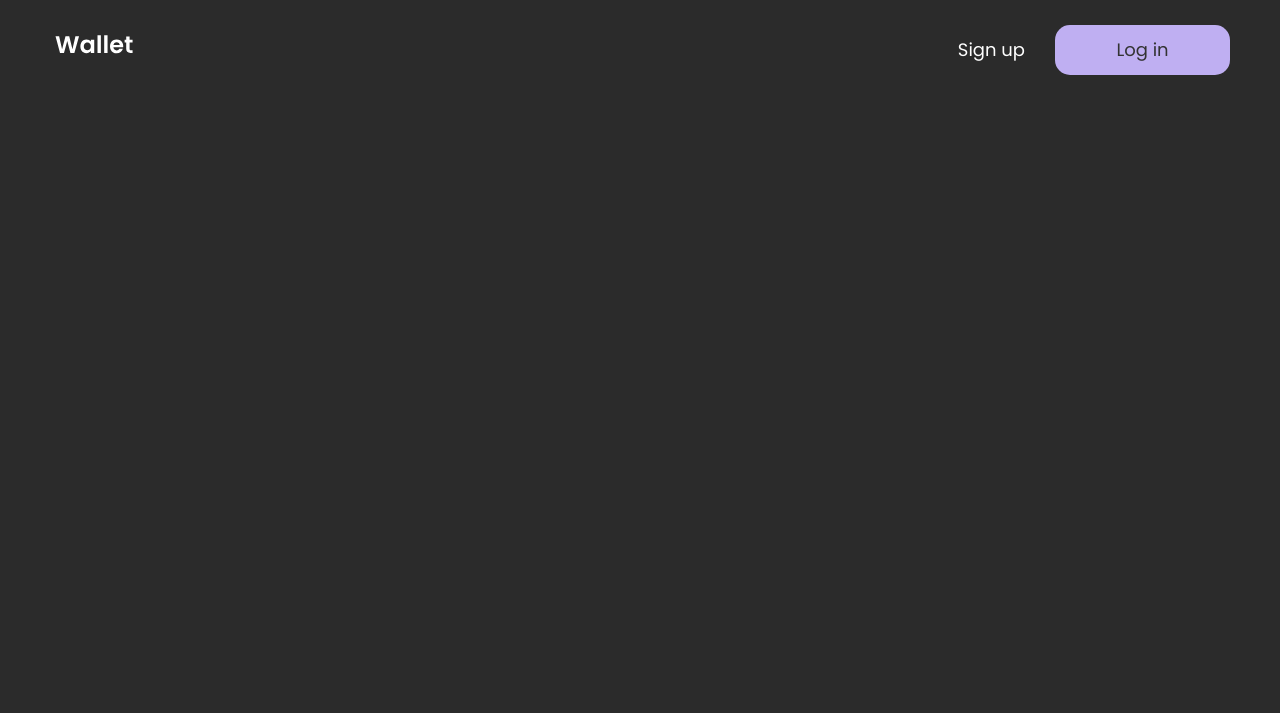
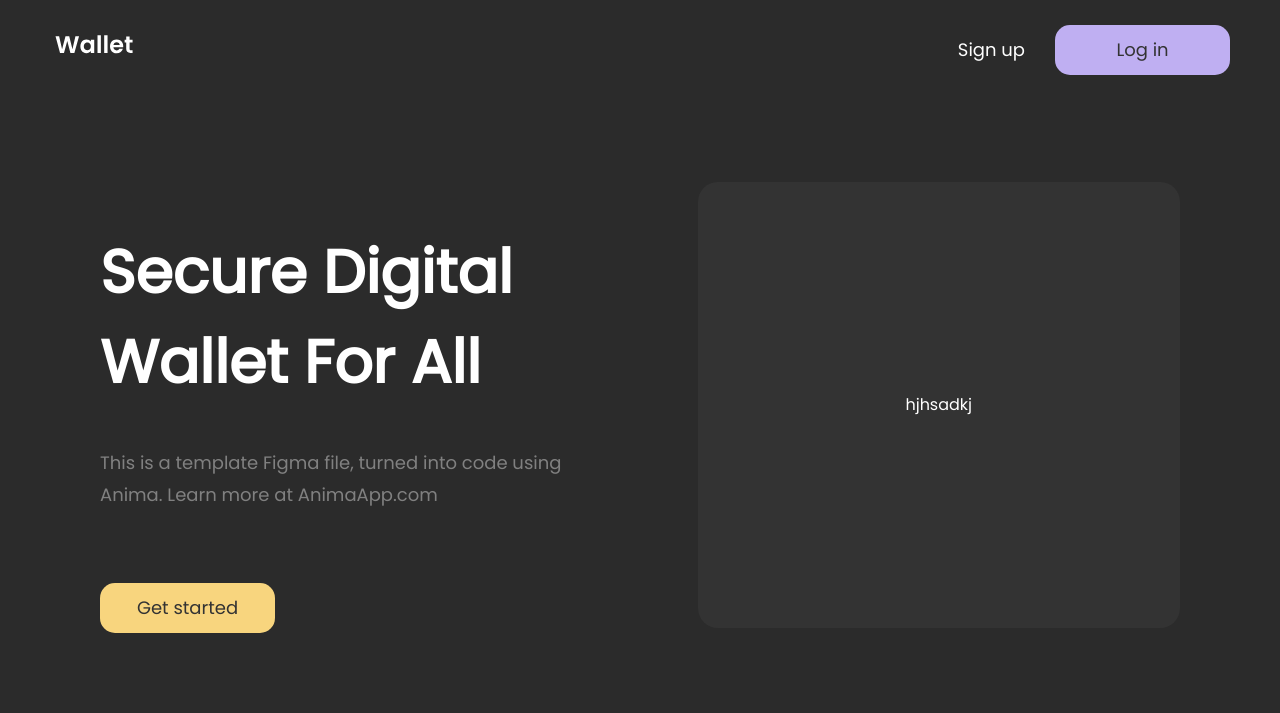
Before and after one commit to Kyle-van-Niekerk/wallet, a plain HTML site: page index.html in a window 1280 px wide. Drawn offline with Linux system fonts and the light colour scheme.

```diff
--- a/assets/styles.css
+++ b/assets/styles.css
@@ -6,6 +6,18 @@
   font-style: normal;
   font-size: 16px;
   color: #fff;
+}
+
+h1 {
+  font-size: 3.75rem;
+  font-weight: 600;
+  line-height: 5.625rem;
+}
+
+p {
+  font-size: 1.125rem;
+  line-height: 2rem;
+  opacity: 0.4;
 }
 
 a {
@@ -51,6 +63,51 @@
   justify-content: center;
 }
 
+.padding-global {
+  padding: 0 6.25rem;
+}
+
+.hero-content {
+  padding: 4.8125rem 0;
+  display: flex;
+  flex-direction: row;
+  align-items: center;
+  gap: 7.1875rem;
+}
+
+.hero-text {
+  width: 50%;
+}
+
+.hero-text h1 {
+  margin-bottom: 2.5rem;
+}
+
+.hero-text p {
+  margin-bottom: 4.5rem;
+}
+
+.primary-btn {
+  background-color: #f8d57e;
+  color: #333333;
+  border-radius: 15px;
+  height: 50px;
+  width: 175px;
+  display: flex;
+  align-items: center;
+  justify-content: center;
+}
+
+.hero-image-wrapper {
+  border-radius: 20px;
+  background-color: #333333;
+  width: 50%;
+  height: 446px;
+  display: flex;
+  align-items: center;
+  justify-content: center;
+}
+
 @media only screen and (max-width: 375px) {
   .menu-cta {
     display: none;
--- a/index.html
+++ b/index.html
@@ -31,5 +31,19 @@
         </div>
       </div>
     </nav>
+    <section class="hero">
+      <div class="container">
+        <div class="padding-global">
+          <div class="hero-content">
+            <div class="hero-text">
+              <h1>Secure Digital Wallet For All</h1>
+              <p>This is a template Figma file, turned into code using Anima. Learn more at AnimaApp.com</p>
+              <a href="#" class="primary-btn">Get started</a>
+            </div>
+            <div class="hero-image-wrapper">hjhsadkj</div>
+          </div>
+        </div>
+      </div>
+    </section>
   </body>
 </html>
```
Also changed, not shown: assets/wallet-hero-image.png (added), 3 other files.
